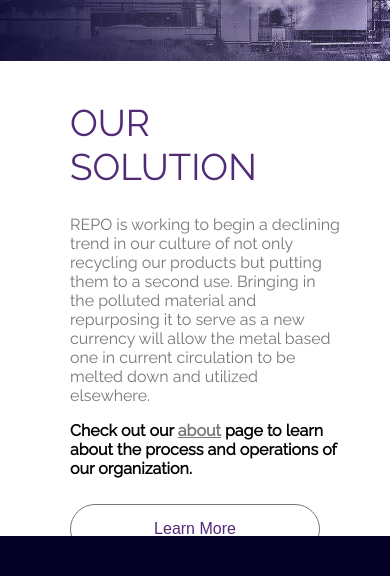
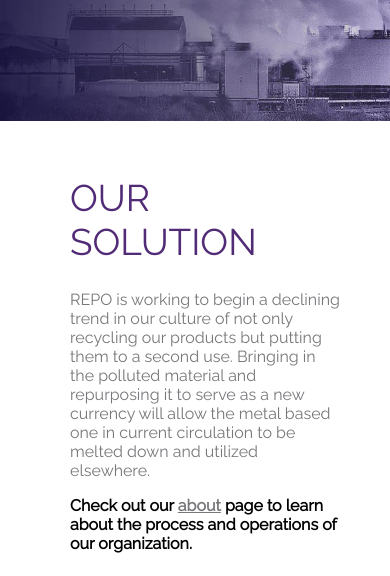
Before and after one commit to ggerstm1/Repo-Coin, a plain HTML site: page index.html in a window 390 px wide. Shown: the part 1399-1975 px from the top of the page. Drawn offline with Linux system fonts and the light colour scheme.

Commit message:
Add files via upload

```diff
--- a/css/small.css
+++ b/css/small.css
@@ -102,7 +102,7 @@
     padding-top:60px;
     padding-bottom:40px;
     padding-right:50px;
-    height:400px;
+    height:460px;
   	background-image: url(../images/index_secondsection_gradient3.jpg);
   	background-position: center;
   	background-clip:inherit;
@@ -113,9 +113,10 @@
   .maininfo_thirdsection {
     background-color: white;
     background-image: none;
-    padding-top:40px;
-    padding-bottom:40px;
-    padding-right:50px;    height:475px;
+    padding-top:55px;
+    padding-bottom:70px;
+    padding-right:50px;
+    height:510px;
     overflow: hidden;
   }
 
```
